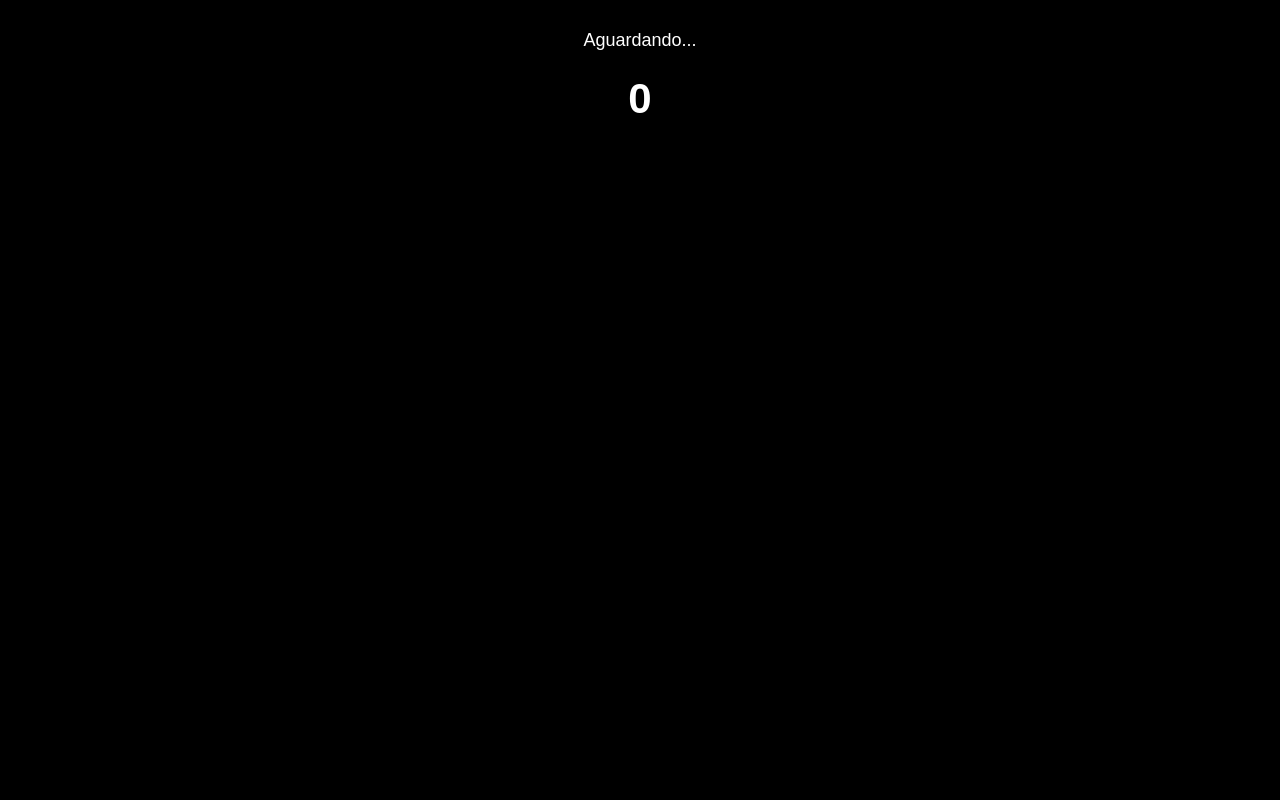
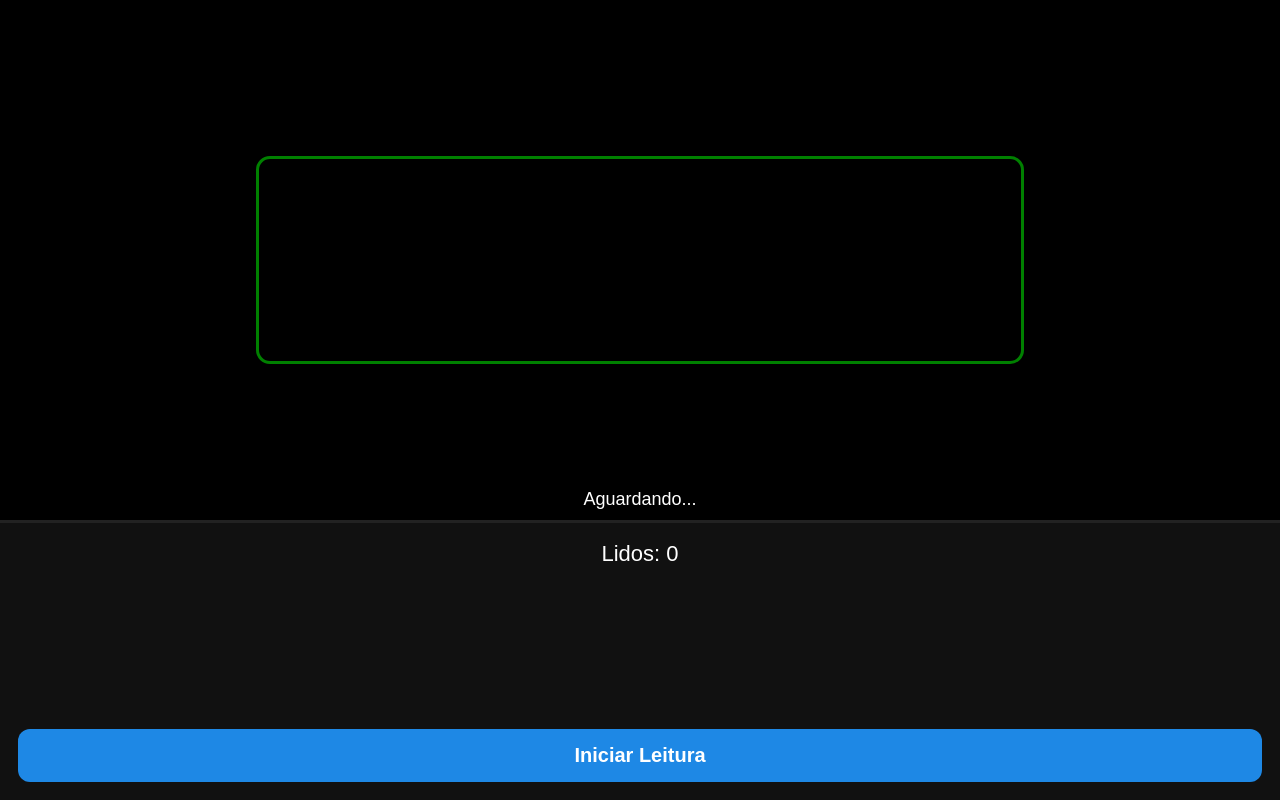
Before and after one commit to fabiofragajr/conferenciateste, a plain HTML site: page index.html in a window 1280 px wide. Shown: the top 800 px of the page. Drawn offline with nearby package versions, Linux system fonts and the light colour scheme.

Commit message:
Update style.css

```diff
--- a/style.css
+++ b/style.css
@@ -1,80 +1,93 @@
-html, body {
-  margin: 0;
-  padding: 0;
-  background: #000;
-  overflow: hidden;
-  font-family: Arial, sans-serif;
-  color: white;
+/* ===== RESET ===== */
+* {
+    margin: 0;
+    padding: 0;
+    box-sizing: border-box;
+    user-select: none;
 }
 
-#app {
-  position: relative;
-  width: 100vw;
-  height: 100vh;
+body {
+    font-family: Arial, sans-serif;
+    background: #000;
+    color: #fff;
+    height: 100vh;
+    display: flex;
+    flex-direction: column;
 }
 
-#canvas {
-  width: 100vw;
-  height: 100vh;
-  object-fit: cover;
-  background: #000;
+/* ===== CAMERA AREA ===== */
+#camera-wrapper {
+    position: relative;
+    width: 100%;
+    height: 65vh;
+    background: #000;
+    overflow: hidden;
 }
 
-/* UI Overlay */
-#ui-overlay {
-  position: absolute;
-  top: 0;
-  left: 0;
-  width: 100%;
-  height: 100%;
-  pointer-events: none;
+video, canvas {
+    position: absolute;
+    top: 0; left: 0;
+    width: 100%;
+    height: 100%;
+    object-fit: cover;
 }
 
 #status-message {
-  position: absolute;
-  top: 20px;
-  left: 50%;
-  transform: translateX(-50%);
-  background: rgba(0,0,0,0.6);
-  padding: 10px 20px;
-  border-radius: 10px;
-  font-size: 18px;
-  pointer-events: none;
+    position: absolute;
+    bottom: 10px;
+    width: 100%;
+    text-align: center;
+    font-size: 18px;
+    color: #fff;
+    text-shadow: 0 0 8px #000;
 }
 
-/* Counter */
-#counter {
-  position: absolute;
-  top: 70px;
-  left: 50%;
-  transform: translateX(-50%);
-  font-size: 42px;
-  font-weight: bold;
-  background: rgba(0,0,0,0.7);
-  padding: 5px 20px;
-  border-radius: 10px;
-  pointer-events: none;
+/* LINHAS DE DIGITALIZAÇÃO */
+#scan-overlay {
+    position: absolute;
+    top: 50%;
+    left: 50%;
+    width: 60%;
+    height: 40%;
+    transform: translate(-50%, -50%);
+    border: 3px solid rgba(0,255,0,0.5);
+    border-radius: 14px;
+    pointer-events: none;
 }
 
-/* Download button */
-#download-report {
-  position: absolute;
-  bottom: 20px;
-  right: 20px;
-  padding: 12px 20px;
-  font-size: 16px;
-  border-radius: 12px;
-  background: #222;
-  color: white;
-  border: 2px solid #555;
-  pointer-events: auto;
+/* ===== CONTROLS ===== */
+#controls {
+    height: 35vh;
+    background: #111;
+    border-top: 3px solid #222;
+    padding: 18px;
+    display: flex;
+    flex-direction: column;
+    justify-content: space-between;
 }
 
-/* FEEDBACK */
-.status-success {
-  outline: 8px solid #00ff55;
+#counter-box {
+    font-size: 22px;
+    margin-bottom: 10px;
+    text-align: center;
 }
 
-.status-duplicate {
-  outline: 8px solid #ff0033;
+/* Buttons */
+.control-btn {
+    width: 100%;
+    padding: 15px;
+    margin-top: 8px;
+    border: none;
+    border-radius: 12px;
+    font-size: 20px;
+    font-weight: bold;
+    cursor: pointer;
+    color: white;
+    transition: 0.2s;
 }
+
+.primary { background: #1e88e5; }
+.danger { background: #e53935; display: none; }
+.success { background: #43a047; display: none; }
+
+.control-btn:active { transform: scale(0.97); }
```
